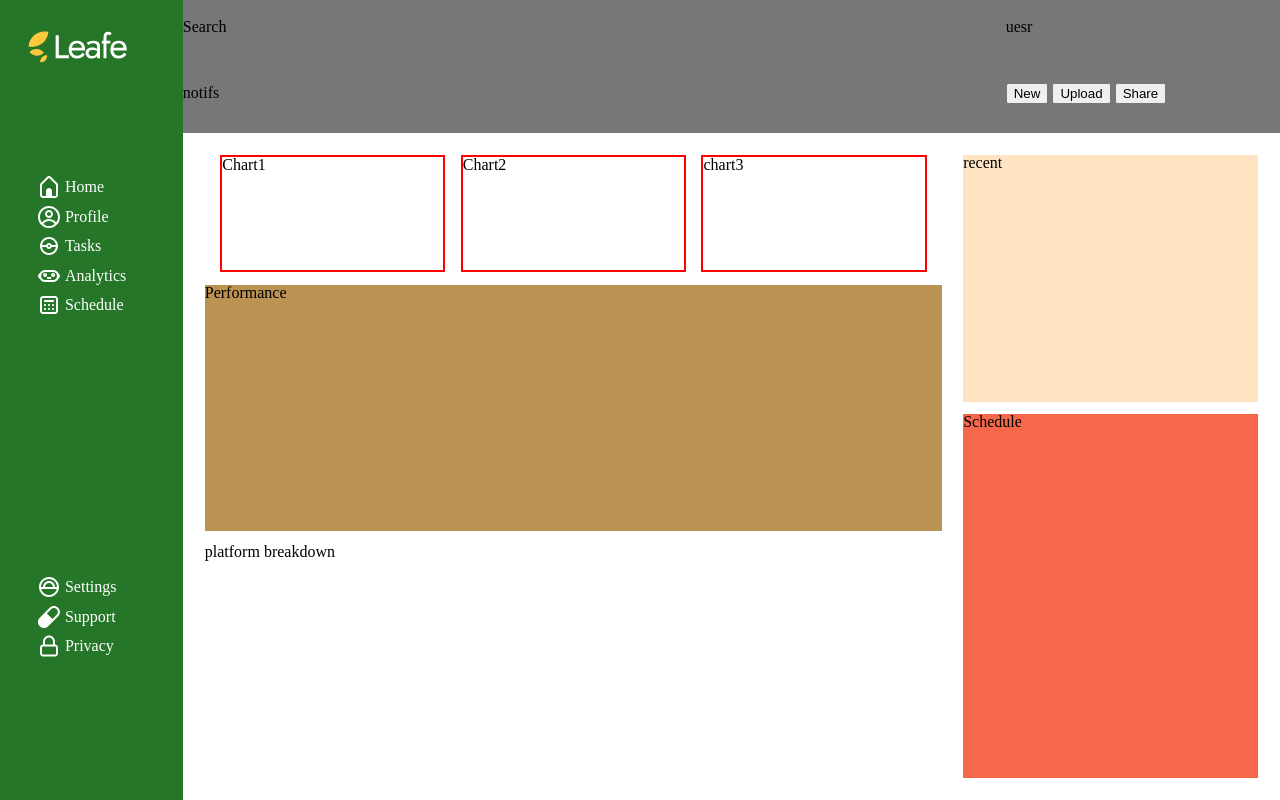
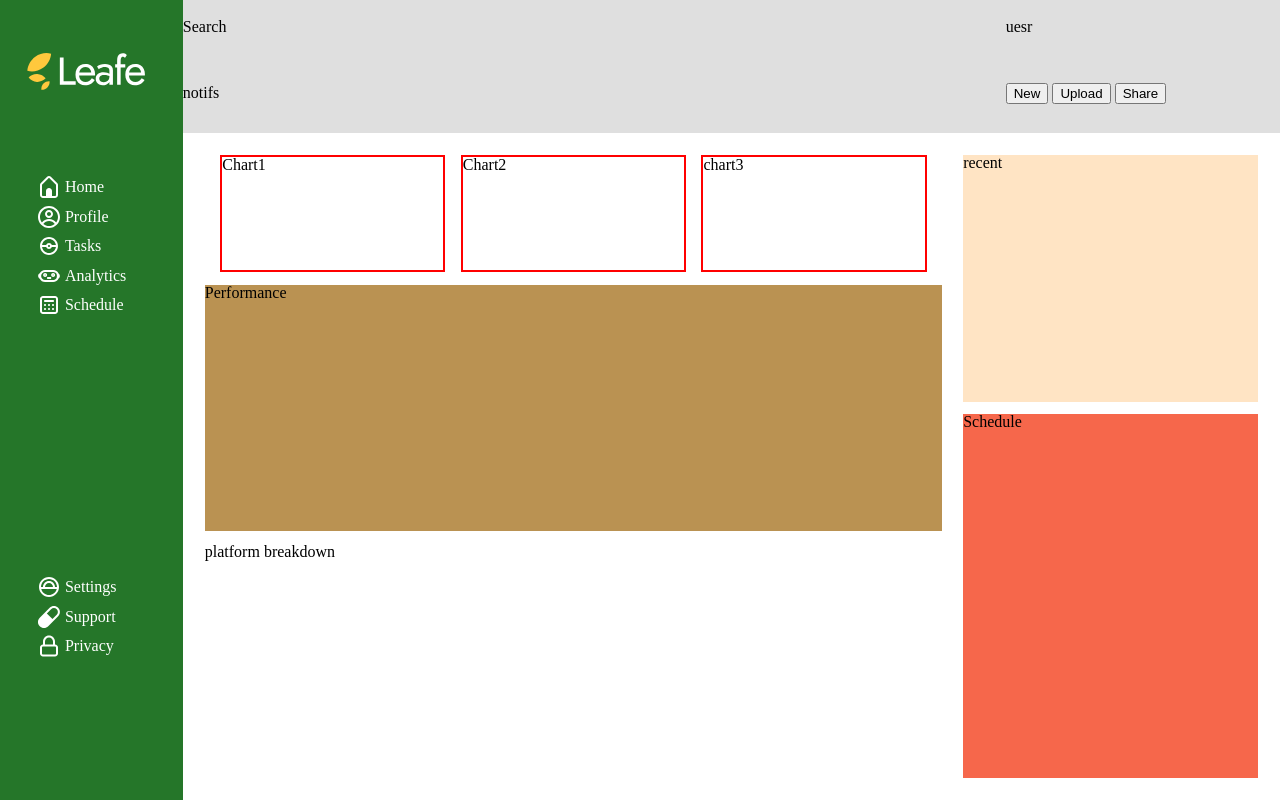
Before and after one commit to Decoldest/dashboard, a plain HTML site: page index.html in a window 1280 px wide. Drawn offline with Linux system fonts and the light colour scheme.

Commit message:
Change minimum width of sidebar and height of header

```diff
--- a/style.css
+++ b/style.css
@@ -1,11 +1,10 @@
 @import url(./meyers.css);
-
 
 .container {
   width: 100%;
   height: 100vh;
   display: grid;
-  grid: 1fr 5fr / 1fr 6fr;
+  grid: minmax(115px , 1fr) 5fr / minmax(125px, 1fr) 6fr;
 }
 
 .sidebar {
@@ -16,7 +15,7 @@
 }
 
 .header {
-  background-color: rgb(119, 119, 119);
+  background-color: rgb(223, 223, 223);
   display: grid;
   grid: 2fr 3fr / 3fr 1fr;
   align-items: center;
@@ -29,6 +28,7 @@
   gap: 2%;
   overflow: scroll;
   padding: 2%;
+  overflow: auto;
 }
 
 .small-charts {
@@ -61,9 +61,9 @@
 }
 
 .sidebar>img {
-  width: 75%;
-  margin-top: 10%;
-  margin-left: 5%;
+  width: 90%;
+  margin-top: 20%;
+  margin-left: 2%;
 }
 
 .sidebar>div {
```
